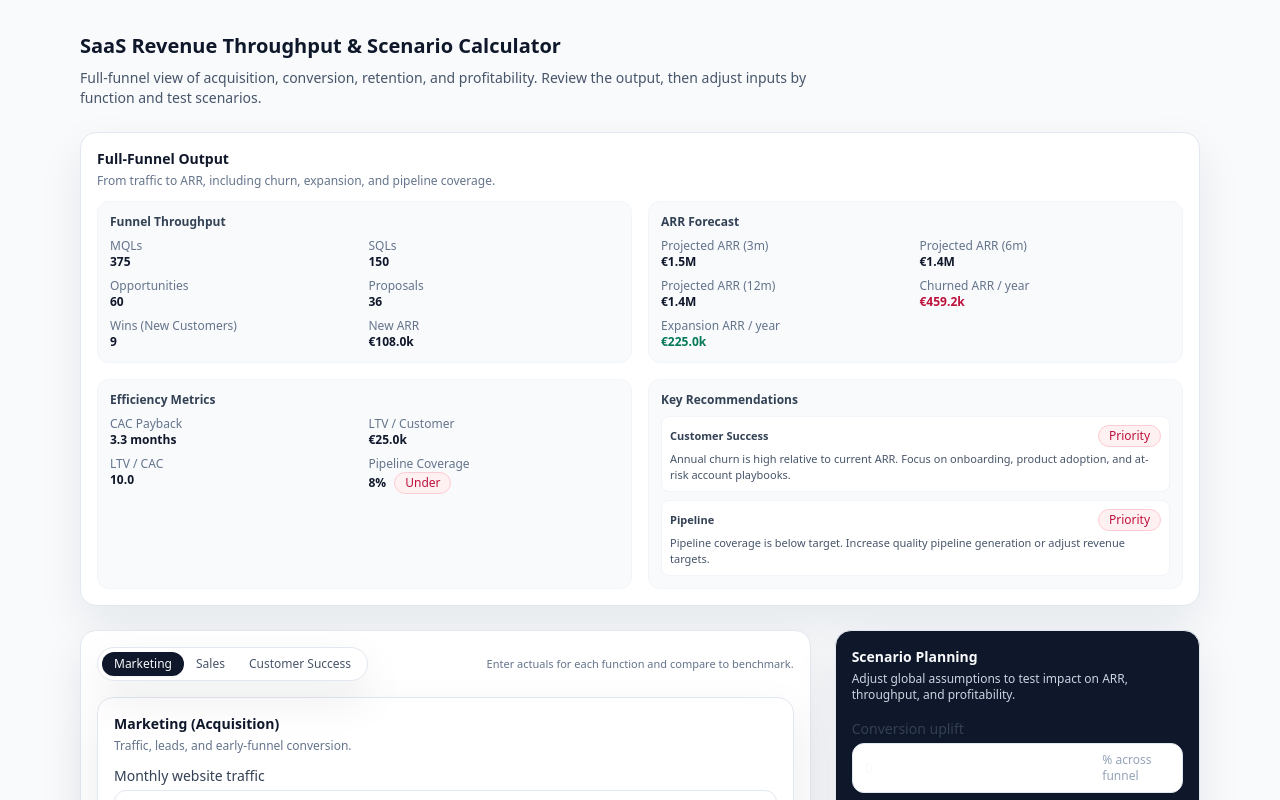
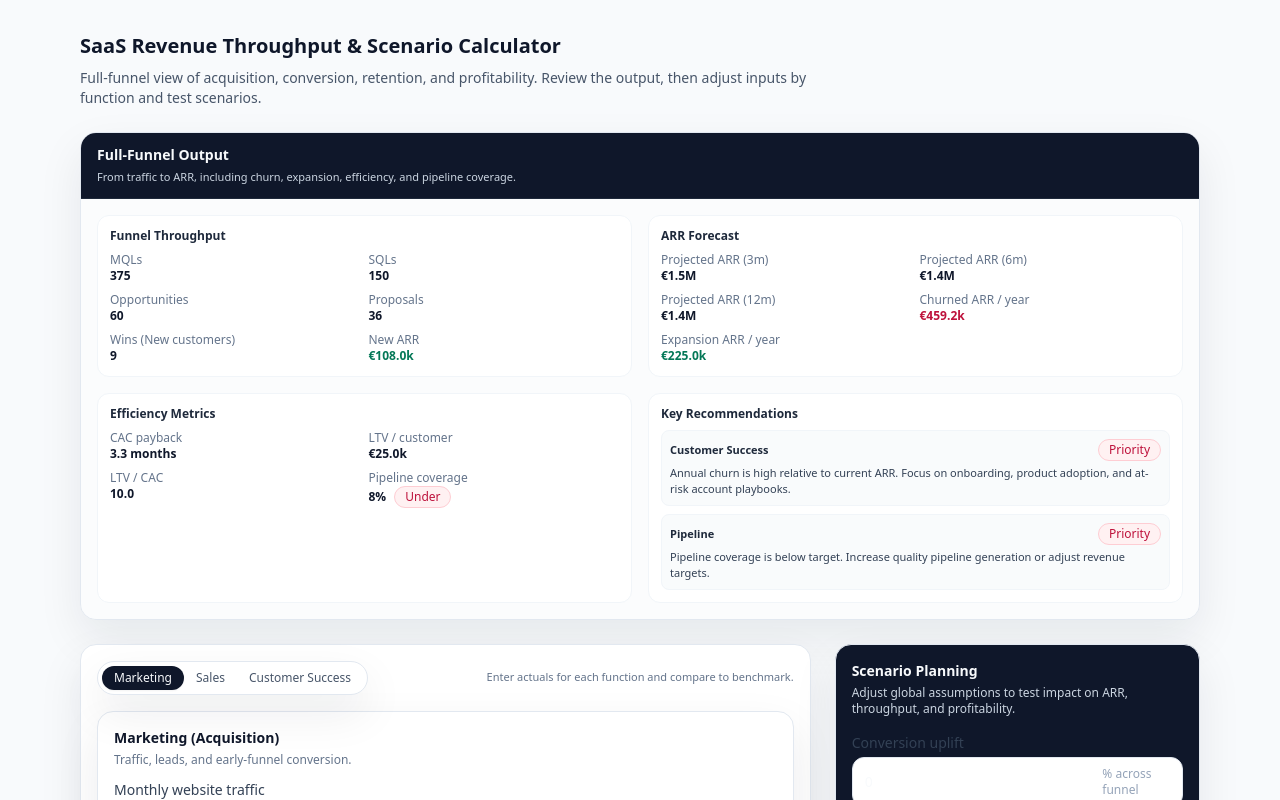
Before and after one commit to powerstephen/saas-throughput-calculator-, a Next.js app: page / in a window 1280 px wide. Shown: the top 800 px of the page. Built offline with nearby package versions, Linux system fonts and the light colour scheme.

Commit message:
Refactor ResultsPanel for improved styling and clarity
Updated styling and text for the ResultsPanel component, including header and metric sections. Enhanced readability with color adjustments and layout changes.

```diff
--- a/components/ResultsPanel.tsx
+++ b/components/ResultsPanel.tsx
@@ -34,68 +34,69 @@ export default function ResultsPanel({ result }: Props) {
     coverageTone = "critical";
 
   return (
-    <section className="rounded-2xl border border-slate-200 bg-white p-4 shadow-soft">
-      <header className="mb-3 flex items-center justify-between gap-2">
-        <div>
-          <h2 className="text-sm font-semibold text-slate-900">
-            Full-Funnel Output
-          </h2>
-          <p className="mt-1 text-xs text-slate-500">
-            From traffic to ARR, including churn, expansion,
-            and pipeline coverage.
-          </p>
-        </div>
-      </header>
+    <section className="overflow-hidden rounded-2xl border border-slate-200 bg-white shadow-soft">
+      {/* Dark header strip */}
+      <div className="border-b border-slate-800 bg-slate-900 px-4 py-3 text-slate-50">
+        <h2 className="text-sm font-semibold">
+          Full-Funnel Output
+        </h2>
+        <p className="mt-1 text-[11px] text-slate-300">
+          From traffic to ARR, including churn, expansion,
+          efficiency, and pipeline coverage.
+        </p>
+      </div>
 
-      <div className="grid gap-4 lg:grid-cols-2">
-        <div className="rounded-xl border border-slate-100 bg-slate-50 p-3">
-          <h3 className="mb-2 text-xs font-semibold text-slate-700">
+      <div className="grid gap-4 bg-slate-50/60 p-4 lg:grid-cols-2">
+        {/* Funnel */}
+        <div className="rounded-xl border border-slate-100 bg-white p-3">
+          <h3 className="mb-2 text-xs font-semibold text-slate-800">
             Funnel Throughput
           </h3>
           <dl className="grid grid-cols-2 gap-2 text-xs">
             <div>
               <dt className="text-slate-500">MQLs</dt>
-              <dd className="font-semibold">
+              <dd className="font-semibold text-slate-900">
                 {funnel.mqls.toFixed(0)}
               </dd>
             </div>
             <div>
               <dt className="text-slate-500">SQLs</dt>
-              <dd className="font-semibold">
+              <dd className="font-semibold text-slate-900">
                 {funnel.sqls.toFixed(0)}
               </dd>
             </div>
             <div>
               <dt className="text-slate-500">Opportunities</dt>
-              <dd className="font-semibold">
+              <dd className="font-semibold text-slate-900">
                 {funnel.opportunities.toFixed(0)}
               </dd>
             </div>
             <div>
               <dt className="text-slate-500">Proposals</dt>
-              <dd className="font-semibold">
+              <dd className="font-semibold text-slate-900">
                 {funnel.proposals.toFixed(0)}
               </dd>
             </div>
             <div>
               <dt className="text-slate-500">
-                Wins (New Customers)
+                Wins (New customers)
               </dt>
-              <dd className="font-semibold">
+              <dd className="font-semibold text-slate-900">
                 {funnel.wins.toFixed(0)}
               </dd>
             </div>
             <div>
               <dt className="text-slate-500">New ARR</dt>
-              <dd className="font-semibold">
+              <dd className="font-semibold text-emerald-700">
                 {formatCurrency(funnel.newArr)}
               </dd>
             </div>
           </dl>
         </div>
 
-        <div className="rounded-xl border border-slate-100 bg-slate-50 p-3">
-          <h3 className="mb-2 text-xs font-semibold text-slate-700">
+        {/* ARR forecast */}
+        <div className="rounded-xl border border-slate-100 bg-white p-3">
+          <h3 className="mb-2 text-xs font-semibold text-slate-800">
             ARR Forecast
           </h3>
           <dl className="grid grid-cols-2 gap-2 text-xs">
@@ -103,7 +104,7 @@ export default function ResultsPanel({ result }: Props) {
               <dt className="text-slate-500">
                 Projected ARR (3m)
               </dt>
-              <dd className="font-semibold">
+              <dd className="font-semibold text-slate-900">
                 {formatCurrency(forecast.projectedArr3m)}
               </dd>
             </div>
@@ -111,7 +112,7 @@ export default function ResultsPanel({ result }: Props) {
               <dt className="text-slate-500">
                 Projected ARR (6m)
               </dt>
-              <dd className="font-semibold">
+              <dd className="font-semibold text-slate-900">
                 {formatCurrency(forecast.projectedArr6m)}
               </dd>
             </div>
@@ -119,7 +120,7 @@ export default function ResultsPanel({ result }: Props) {
               <dt className="text-slate-500">
                 Projected ARR (12m)
               </dt>
-              <dd className="font-semibold">
+              <dd className="font-semibold text-slate-900">
                 {formatCurrency(forecast.projectedArr12m)}
               </dd>
             </div>
@@ -142,16 +143,17 @@ export default function ResultsPanel({ result }: Props) {
           </dl>
         </div>
 
-        <div className="rounded-xl border border-slate-100 bg-slate-50 p-3">
-          <h3 className="mb-2 text-xs font-semibold text-slate-700">
+        {/* Efficiency */}
+        <div className="rounded-xl border border-slate-100 bg-white p-3">
+          <h3 className="mb-2 text-xs font-semibold text-slate-800">
             Efficiency Metrics
           </h3>
           <dl className="grid grid-cols-2 gap-2 text-xs">
             <div>
               <dt className="text-slate-500">
-                CAC Payback
+                CAC payback
               </dt>
-              <dd className="font-semibold">
+              <dd className="font-semibold text-slate-900">
                 {efficiency.cacPaybackMonths
                   ? `${efficiency.cacPaybackMonths.toFixed(
                       1
@@ -161,9 +163,9 @@ export default function ResultsPanel({ result }: Props) {
             </div>
             <div>
               <dt className="text-slate-500">
-                LTV / Customer
+                LTV / customer
               </dt>
-              <dd className="font-semibold">
+              <dd className="font-semibold text-slate-900">
                 {efficiency.ltv
                   ? formatCurrency(efficiency.ltv)
                   : "-"}
@@ -173,7 +175,7 @@ export default function ResultsPanel({ result }: Props) {
               <dt className="text-slate-500">
                 LTV / CAC
               </dt>
-              <dd className="font-semibold">
+              <dd className="font-semibold text-slate-900">
                 {efficiency.ltvToCac
                   ? efficiency.ltvToCac.toFixed(1)
                   : "-"}
@@ -181,9 +183,9 @@ export default function ResultsPanel({ result }: Props) {
             </div>
             <div>
               <dt className="text-slate-500">
-                Pipeline Coverage
+                Pipeline coverage
               </dt>
-              <dd className="flex items-center gap-2 font-semibold">
+              <dd className="flex items-center gap-2 font-semibold text-slate-900">
                 {efficiency.pipelineCoverageActual !== null
                   ? formatPct(efficiency.pipelineCoverageActual)
                   : "-"}
@@ -201,8 +203,9 @@ export default function ResultsPanel({ result }: Props) {
           </dl>
         </div>
 
-        <div className="rounded-xl border border-slate-100 bg-slate-50 p-3">
-          <h3 className="mb-2 text-xs font-semibold text-slate-700">
+        {/* Recommendations */}
+        <div className="rounded-xl border border-slate-100 bg-white p-3">
+          <h3 className="mb-2 text-xs font-semibold text-slate-800">
             Key Recommendations
           </h3>
           <ul className="space-y-2 text-xs">
@@ -217,10 +220,10 @@ export default function ResultsPanel({ result }: Props) {
               return (
                 <li
                   key={idx}
-                  className="rounded-lg border border-slate-100 bg-white p-2"
+                  className="rounded-lg border border-slate-100 bg-slate-50/80 p-2"
                 >
                   <div className="mb-1 flex items-center justify-between gap-2">
-                    <span className="text-[11px] font-semibold text-slate-700">
+                    <span className="text-[11px] font-semibold text-slate-800">
                       {rec.area}
                     </span>
                     <Badge tone={tone as any}>
@@ -231,7 +234,7 @@ export default function ResultsPanel({ result }: Props) {
                         : "Info"}
                     </Badge>
                   </div>
-                  <p className="text-[11px] text-slate-600">
+                  <p className="text-[11px] text-slate-700">
                     {rec.message}
                   </p>
                 </li>
```
